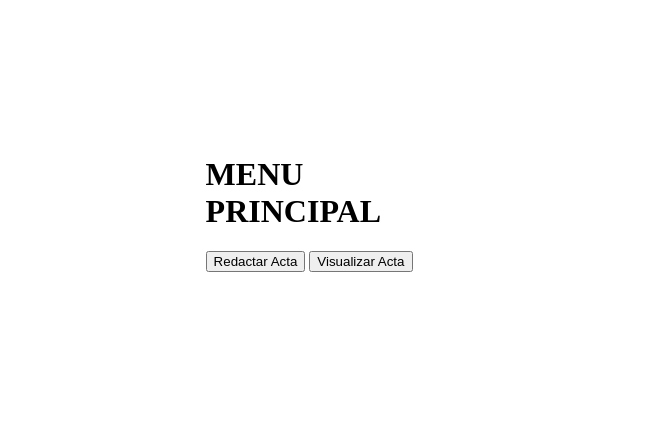
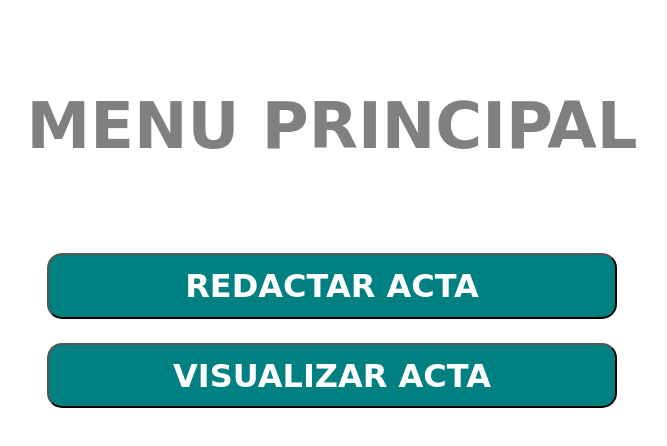
Before and after one commit to Jaffette/ProyectoWeb_2, a plain HTML site: page FrontEnd/index.html in a window 1280 px wide. Shown: the whole page, without its empty margins (308-975 px from the left). Drawn offline with Linux system fonts and the light colour scheme.

Commit message:
pagina principal lista en estilos falta redireccionear

```diff
--- a/FrontEnd/index.html
+++ b/FrontEnd/index.html
@@ -16,17 +16,21 @@
     </script>
 </head>
 <body>
-    <div id="vistaPrincipal">
+    <div id="vistaPrincipal" >
+
         <div id="contenedorTexto">
             <h1>MENU PRINCIPAL</h1>
         </div>
+
         <div id="contenedorBotones">
+
             <button>
-                Redactar Acta
+               REDACTAR ACTA
             </button>
             <button onclick="hola()">
-                Visualizar Acta
+                VISUALIZAR ACTA
             </button>
+
         </div>
 
     </div>
--- a/FrontEnd/style.css
+++ b/FrontEnd/style.css
@@ -1,7 +1,45 @@
 #vistaPrincipal
 {
+   text-align: center;
+    display: flex;
+    flex-direction: column;
+    justify-content: center;
     align-content: center;
-    padding-left: 40%;
-    padding-right: 40%;
-    padding-top: 10%;
+    padding: 3%;
+
 }
+
+h1
+{
+    color: grey;
+    font-size: 4rem;
+    font-family:cursive;
+
+}
+
+button
+{
+    padding: 2%;
+    margin: 2%;
+    background-color:teal;
+    color: white;
+    font-size: 2rem;
+    font-weight: bold;
+    border-radius: 15px;
+    font-family: cursive;
+}
+
+button:hover
+{
+    color: black;
+    background-color: lightseagreen;
+}
+
+#contenedorBotones
+{
+    display: flex;
+    flex-direction: column;
+    padding: 25%;
+    padding-top: 3%;
+    padding-bottom: 0;
+}
```
